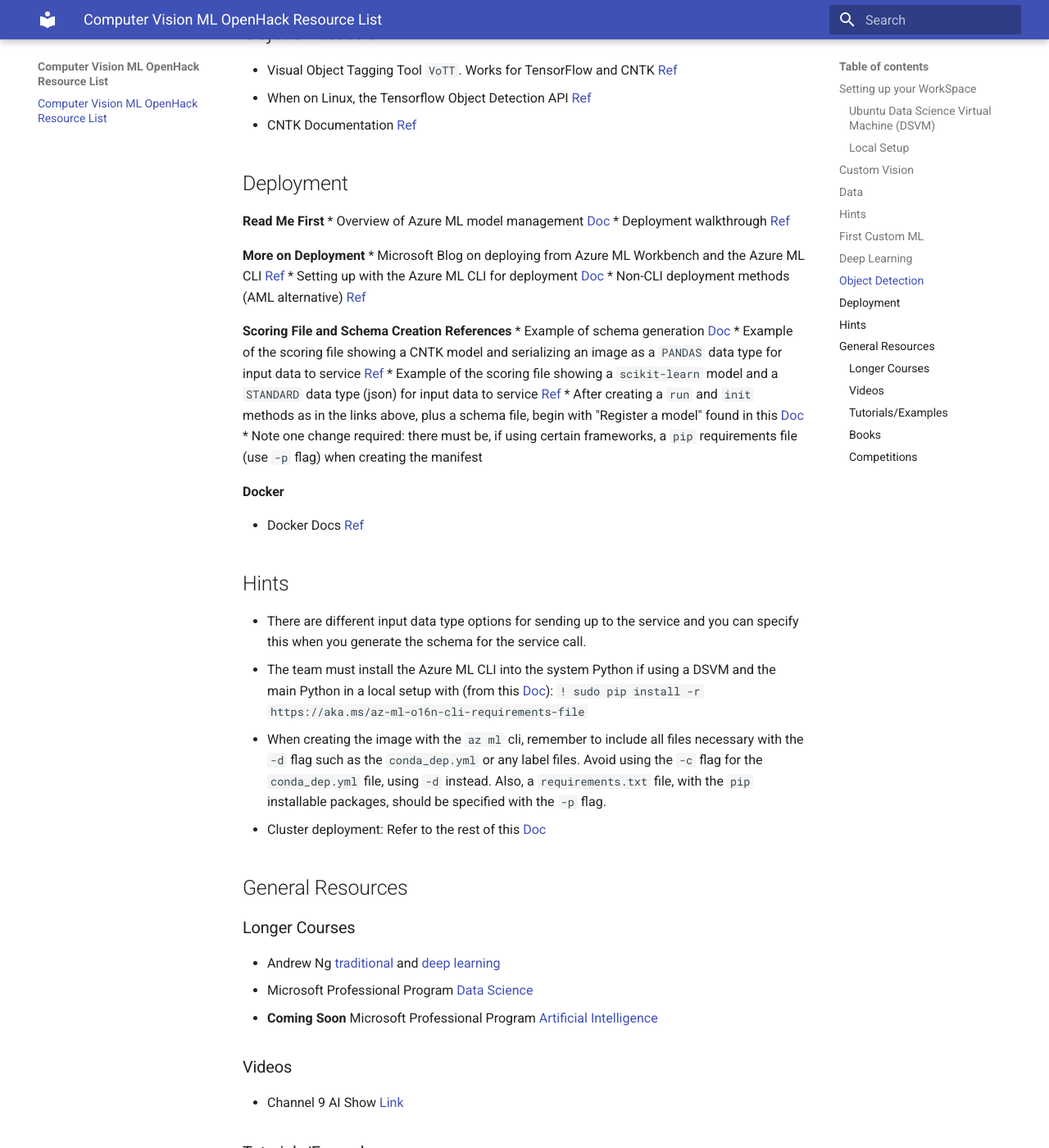
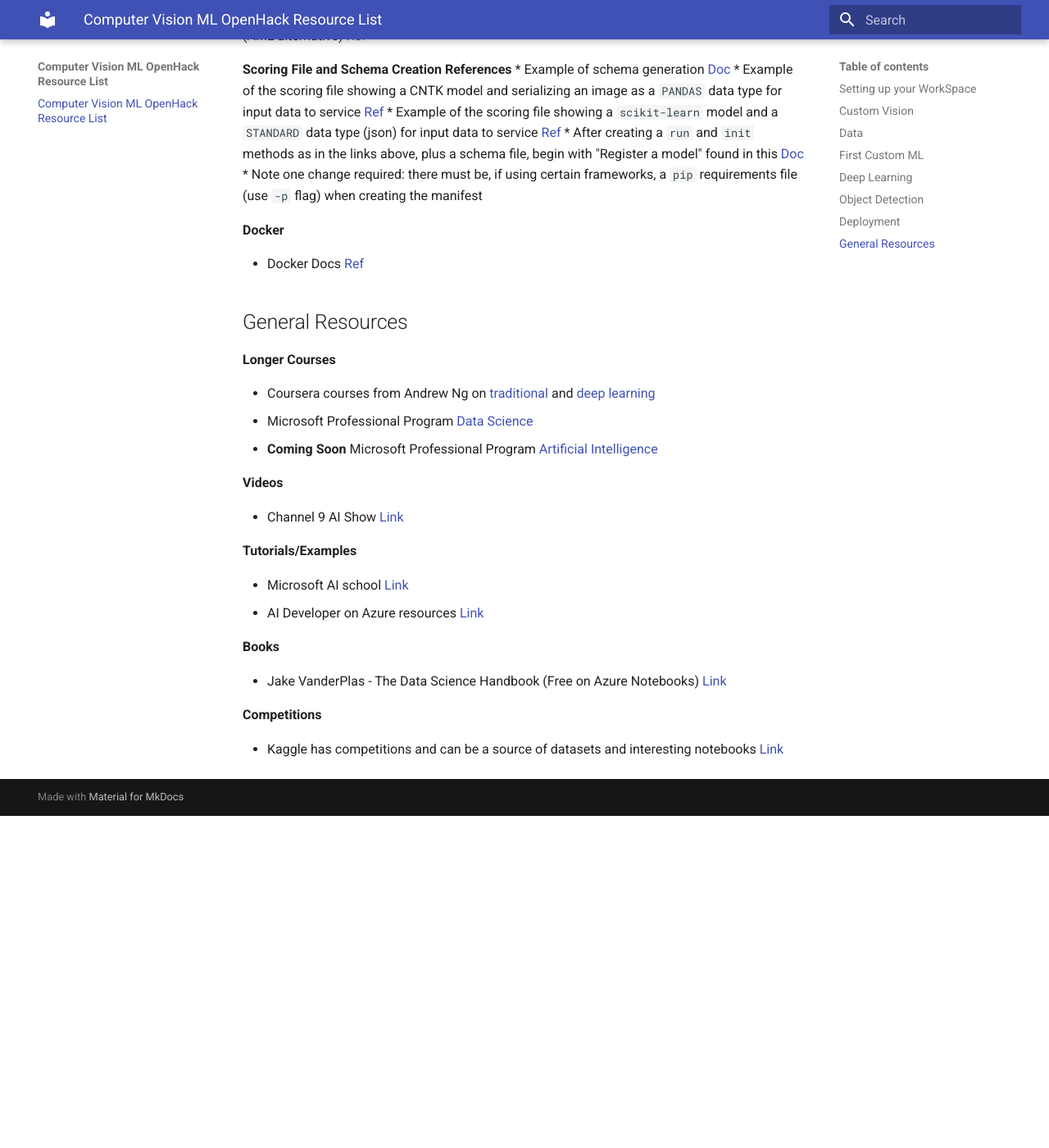
Before and after one commit to Azure/MLOpenHack-ComputerVision, an MkDocs documentation site: the page built from docs/index.md, in a window 1280 px wide and 1400 px high, scrolled down 2851 px. Shown: the whole window at 82% size. Built offline with MkDocs 1.6.1 and Material for MkDocs 9.7.7, drawn with Linux system fonts in a browser that asks for light colours; after the commit the page ends 3846 px from its top, so only the background shows below that; some of the changed text lies outside the part shown.

Commit message:
remove hint sections. minor fixes

```diff
--- a/docs/index.md
+++ b/docs/index.md
@@ -21,7 +21,6 @@
 * Definitions of some common Machine Learning terms <a href="https://docs.microsoft.com/en-us/azure/machine-learning/studio/what-is-machine-learning#key-machine-learning-terms-and-concepts" target="_blank">Ref</a>
 * Classification description <a href="https://docs.microsoft.com/en-us/azure/machine-learning/studio/data-science-for-beginners-the-5-questions-data-science-answers#question-1-is-this-a-or-b-uses-classification-algorithms" target="_blank">Ref</a>
 * Overview diagram of the Machine Learning process <a href="https://blogs.msdn.microsoft.com/continuous_learning/2014/11/15/end-to-end-predictive-model-in-azureml-using-linear-regression/" target="_blank">Docs</a>
-
 
 **Jupyter and Managing Packages**
 
@@ -59,14 +58,6 @@
 
 * Pixel intensity normalization example <a href="https://stackoverflow.com/questions/7422204/intensity-normalization-of-image-using-pythonpil-speed-issues" target="_blank">Ref</a>
 
-## Hints
-
-* The `numpy` package is great for image manipulation
-* The `numpy` package can be used for I/O as well (<a href="https://docs.scipy.org/doc/numpy-1.13.0/reference/routines.io.html" target="_blank">Ref</a>) - quicker than `pandas` I/O
-* Some ways to "strech" the pixel range of an image include:  pixel-intensity normalizing or equalizing the image histogram.  Explore stackoverflow and PIL for some ideas.
-* In `matplotlib` a pixel value of 0 for all channels appears black, 1 appears white, and 255 appears black.
-* In `opencv` images are read in a BGR whereas `matplotlib` reads and expects images as RGB.  Conversion information can be found <a href="https://www.scivision.co/numpy-image-bgr-to-rgb/" target="_blank">here</a>
-
 ## First Custom ML
 
 * `scikit-learn` algorithm cheatsheet <a href="http://scikit-learn.org/stable/index.html" target="_blank">Ref</a>
@@ -99,8 +90,6 @@
 
 ## Deployment
 
-
-**Read Me First**
 * Overview of Azure ML model management <a href="https://docs.microsoft.com/en-us/azure/machine-learning/preview/model-management-overview" target="_blank">Doc</a>
 * Deployment walkthrough <a href="https://michhar.github.io/deploy-with-azureml-cli-boldly/" target="_blank">Ref</a>
 
@@ -121,34 +110,27 @@
 
 * Docker Docs <a href="https://docs.docker.com/get-started/" target="_blank">Ref</a>
 
-## Hints
-
-* There are different input data type options for sending up to the service and you can specify this when you generate the schema for the service call.
-* The team must install the Azure ML CLI into the system Python if using a DSVM and the main Python in a local setup with (from this [Doc](https://docs.microsoft.com/en-us/azure/machine-learning/preview/deployment-setup-configuration#using-the-cli)):
-    `! sudo pip install -r https://aka.ms/az-ml-o16n-cli-requirements-file`
-* When creating the image with the `az ml` cli, remember to include all files necessary with the `-d` flag such as the `conda_dep.yml` or any label files.  Avoid using the `-c` flag for the `conda_dep.yml` file, using `-d` instead.  Also, a `requirements.txt` file, with the `pip` installable packages, should be specified with the `-p` flag.
-* Cluster deployment:  Refer to the rest of this <a href="https://docs.microsoft.com/en-us/azure/machine-learning/preview/deployment-setup-configuration#environment-setup">Doc</a>
-
 ## General Resources
 
-### Longer Courses
+**Longer Courses**
 
-* Andrew Ng [traditional](https://www.coursera.org/learn/machine-learning) and [deep learning](https://www.coursera.org/specializations/deep-learning)
+* Coursera courses from Andrew Ng on [traditional](https://www.coursera.org/learn/machine-learning) and [deep learning](https://www.coursera.org/specializations/deep-learning)
 * Microsoft Professional Program [Data Science](https://academy.microsoft.com/en-us/professional-program/tracks/data-science/)
 * **Coming Soon** Microsoft Professional Program [Artificial Intelligence](https://academy.microsoft.com/en-us/professional-program/tracks/artificial-intelligence/)
 
-### Videos
+**Videos**
 
 * Channel 9 AI Show [Link](https://channel9.msdn.com/Shows/AI-Show)
 
-### Tutorials/Examples
+**Tutorials/Examples**
 
 * Microsoft AI school [Link](https://aischool.microsoft.com/learning-paths)
+* AI Developer on Azure resources [Link](https://learnanalytics.microsoft.com/learningpaths/developing-advanced-ai-applications)
 
-### Books
+**Books**
 
 * Jake VanderPlas - The Data Science Handbook (Free on Azure Notebooks) [Link](https://notebooks.azure.com/jakevdp/libraries/pythondatasciencehandbook)
 
-### Competitions
+**Competitions**
 
 * Kaggle has competitions and can be a source of datasets and interesting notebooks [Link](https://www.kaggle.com/)
```
Also changed, not shown: other parts of docs/index.md (+4 -4 lines).
